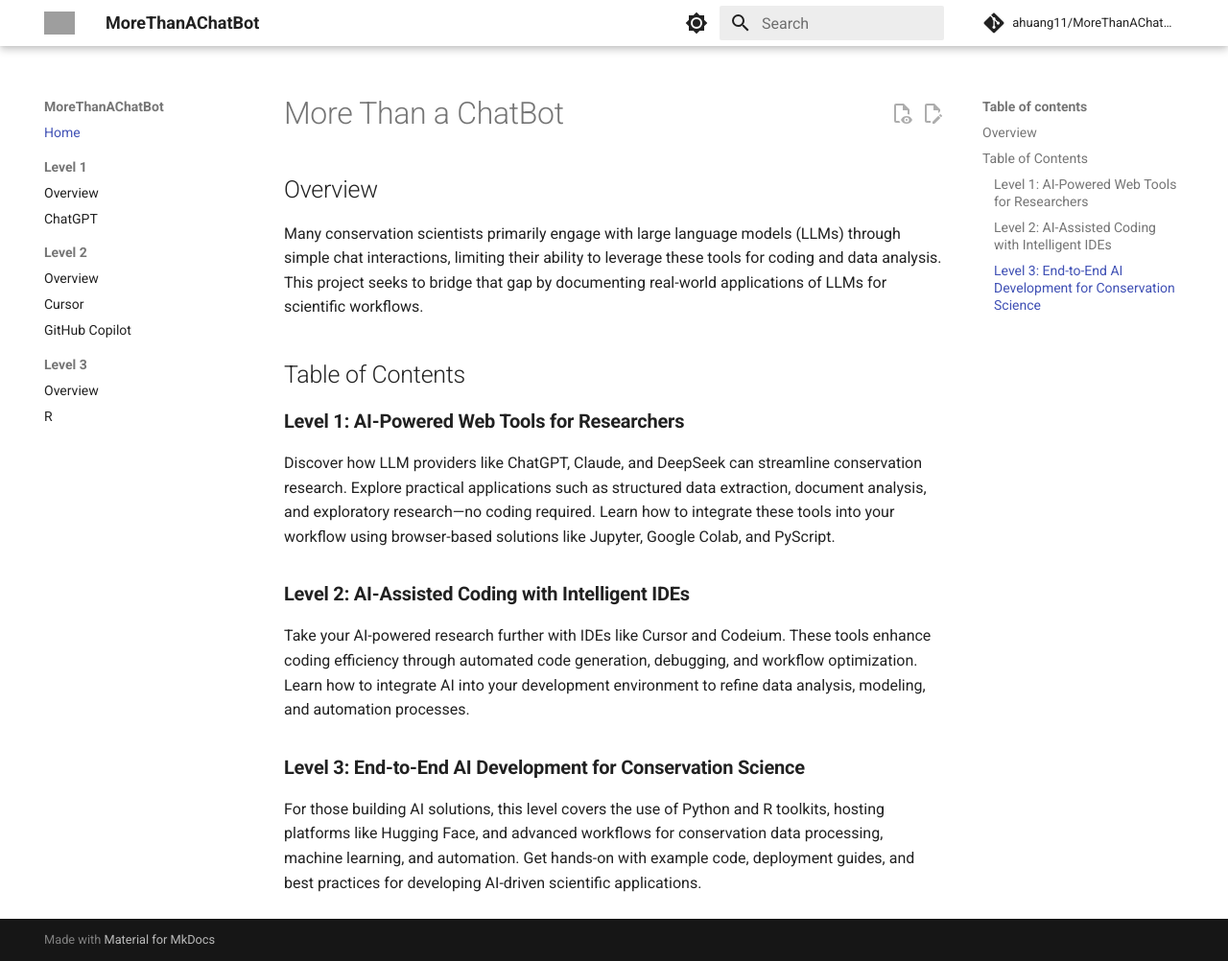
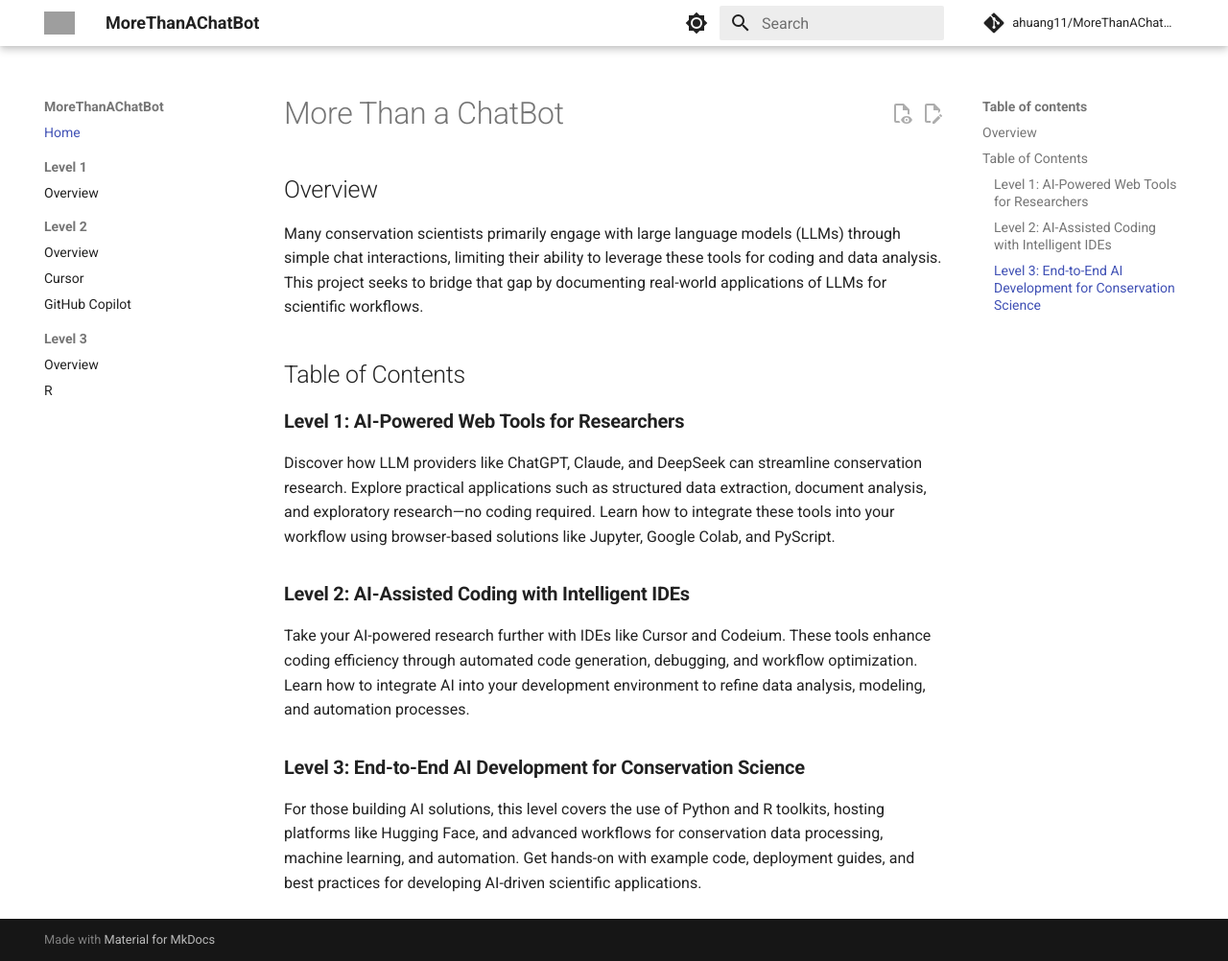
Before and after one commit to ahuang11/MoreThanAChatBot, an MkDocs documentation site: the page built from docs/index.md, in a window 1280 px wide and 1002 px high. Shown: the whole window at 96% size. Built offline with MkDocs 1.6.1 and Material for MkDocs 9.7.7, drawn with Linux system fonts in a browser that asks for light colours; comment, search, counter and statistics services are not loaded; grey boxes are pictures that could not be loaded.

Commit message:
Update mkdocs.yml

```diff
--- a/mkdocs.yml
+++ b/mkdocs.yml
@@ -73,11 +73,10 @@ nav:
     - Home: index.md
     - Level 1:
         - Overview: level1/index
-        - ChatGPT: level1/chatgpt
     - Level 2:
         - Overview: level2/index
         - Cursor: level2/cursor
         - GitHub Copilot: level2/github_copilot
     - Level 3:
         - Overview: level3/index
-        - R: index3/R_example
+        - R: level3/R_example
```
